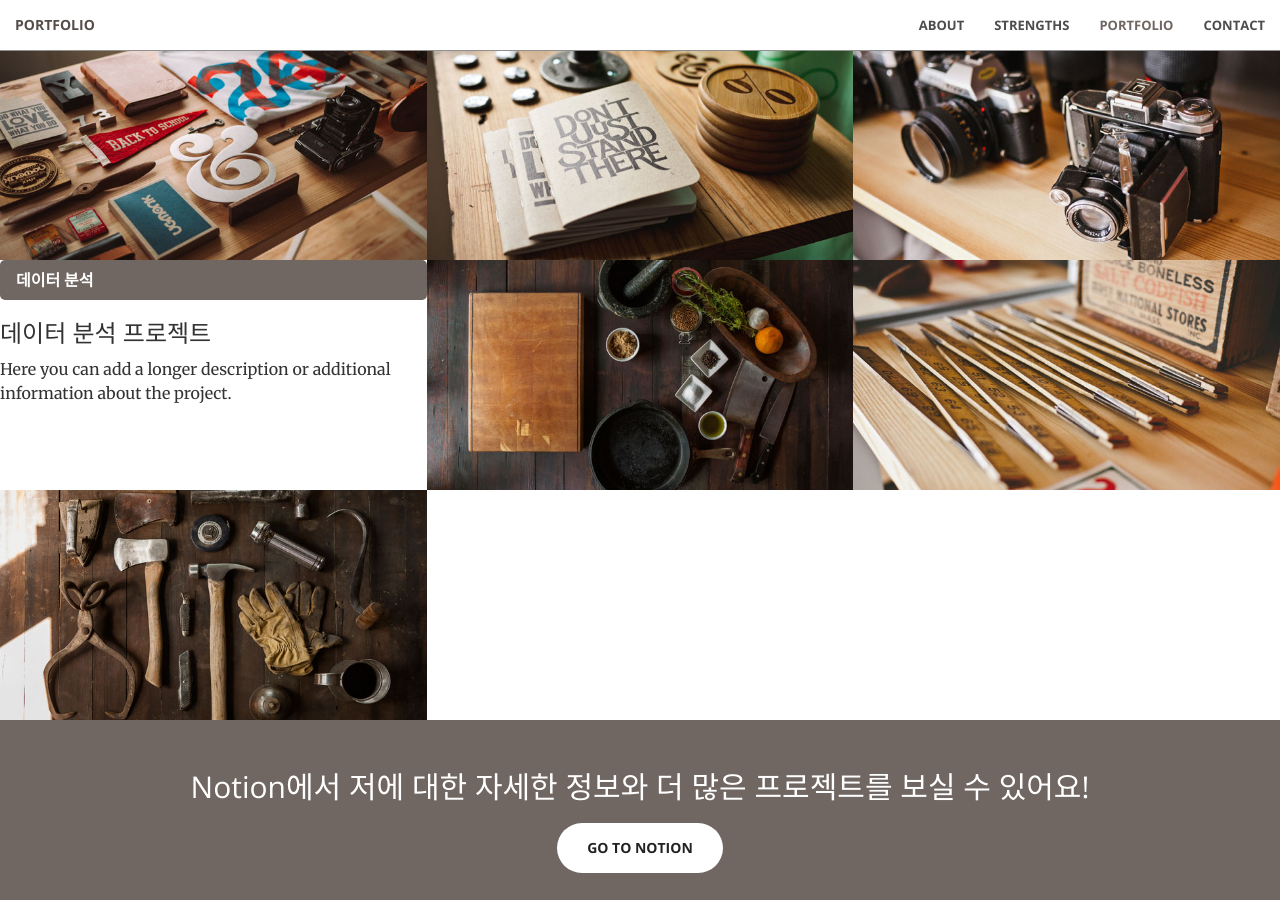
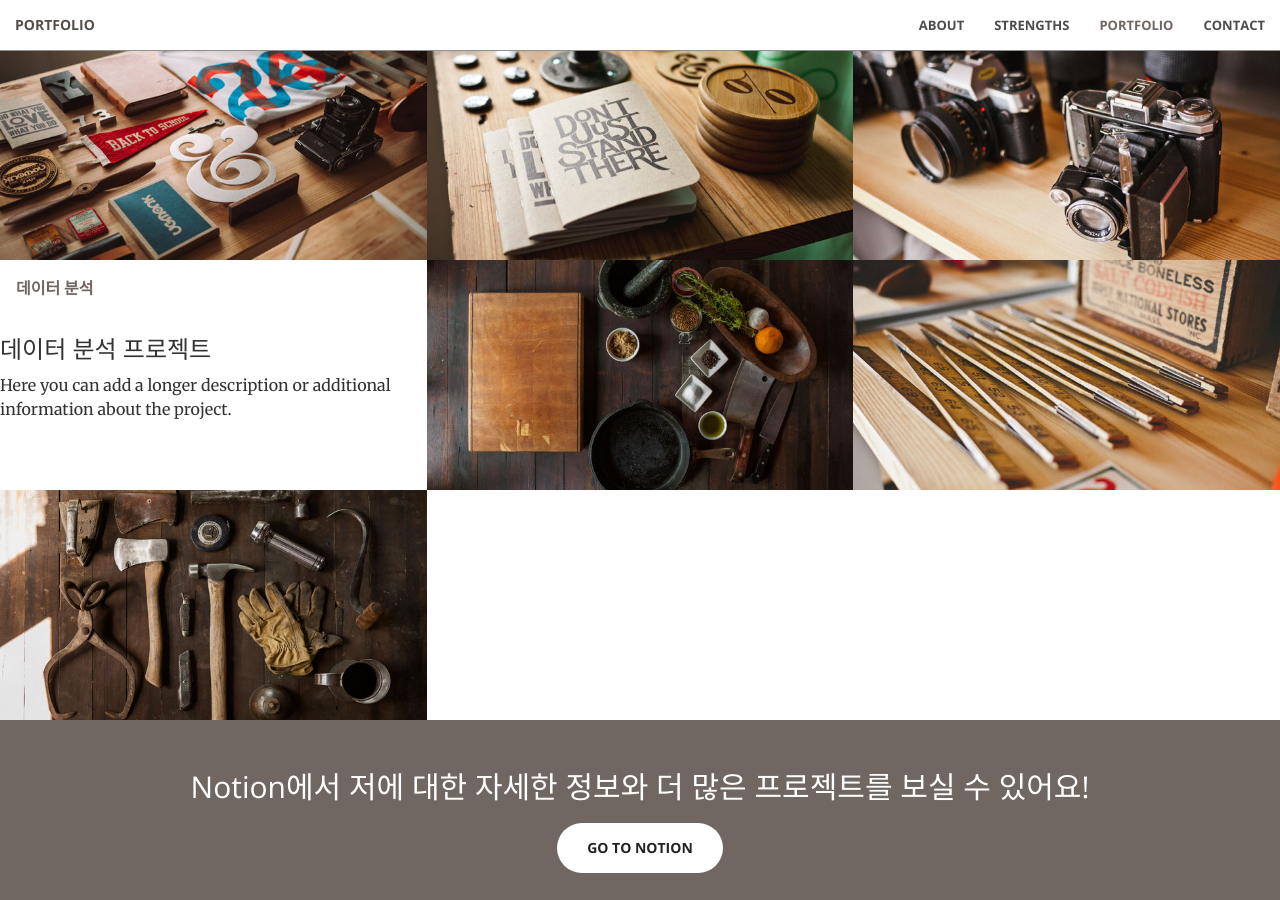
Before and after one commit to ymdev2023/ymdev2023.github.io, a Jekyll site: the page built from index.html, in a window 1280 px wide and 900 px high, scrolled down 1746 px. Built offline with Jekyll 4.4.1, drawn with Linux system fonts in a browser that asks for light colours.

Commit message:
Update _base.scss

```diff
--- a/_sass/_base.scss
+++ b/_sass/_base.scss
@@ -320,9 +320,9 @@ header {
 }
 
 .btn-category {
-    background-color: $theme-primary; /* 배경색을 초록색으로 설정 */
-    color: white; /* 텍스트 색상을 흰색으로 설정 */
-    padding: 0.5em 1em; /* 원하는 크기의 패딩 설정 */
+    background-color: transparent; /* 배경색을 초록색으로 설정 */
+    color: $theme-primary; /* 텍스트 색상을 흰색으로 설정 */
+    padding: 1em 1em; /* 원하는 크기의 패딩 설정 */
     border: none; /* 테두리 제거 */
     border-radius: 5px; /* 둥근 모서리 추가 */
     font-weight: bold; /* 굵은 텍스트 스타일 적용 */
```
